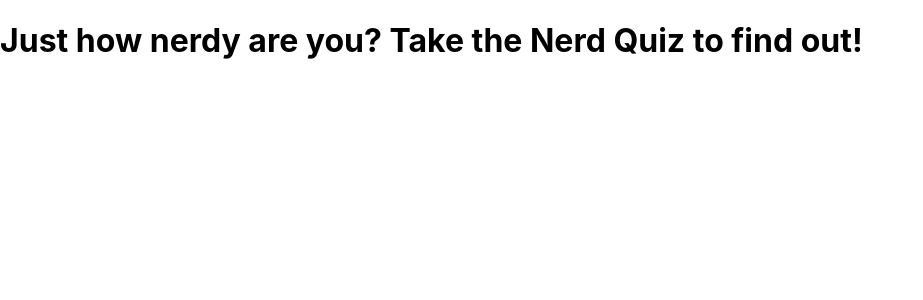
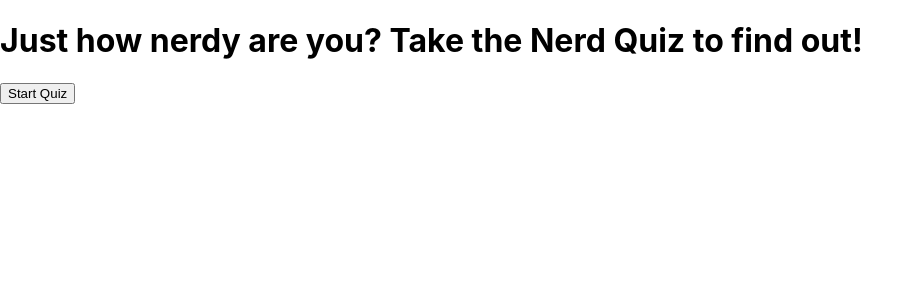
Before and after one commit to Technigo/project-redux-quiz-old, a React (Create React App) app: page / in a window 1280 px wide. Shown: the top 300 px of the page, without its empty margins (0-923 px from the left). Built offline with nearby package versions, Linux system fonts and the light colour scheme.

Commit message:
added button

```diff
--- a/src/components/CurrentQuestion.js
+++ b/src/components/CurrentQuestion.js
@@ -3,19 +3,15 @@ import { useSelector } from 'react-redux'
 
 export const CurrentQuestion = () => {
   const question = useSelector((state) => state.quiz.questions[state.quiz.currentQuestionIndex])
-
   if (!question) {
     return <h1>Oh no! I could not find the current question!</h1>
   }
-
   return (
     <div>
       <h1>{question.questionText}</h1>
-
-
-      {/* <button onClick={() => dispatch(quiz.actions.goToNextQuestion())} type="button">
-        Next Question
-      </button> */}
+      {question.options.map((answer, index) => {
+        return <button type="button" key={index}>{answer}</button>
+      })}
     </div>
   )
 }
```
